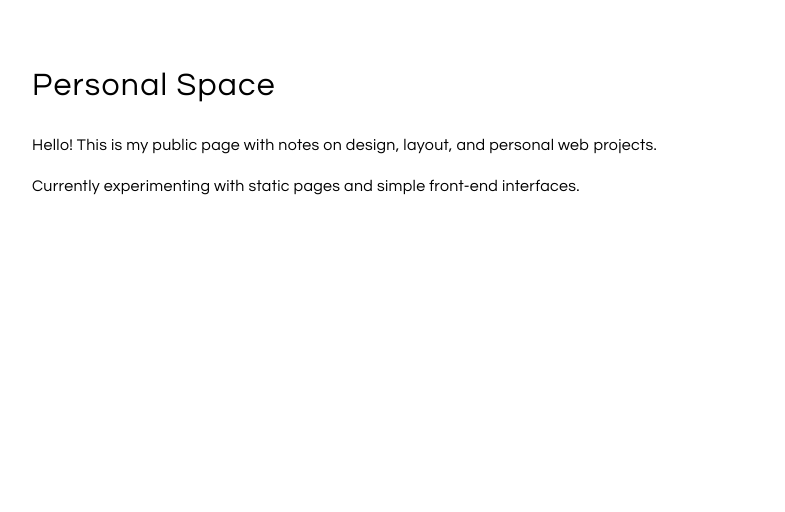
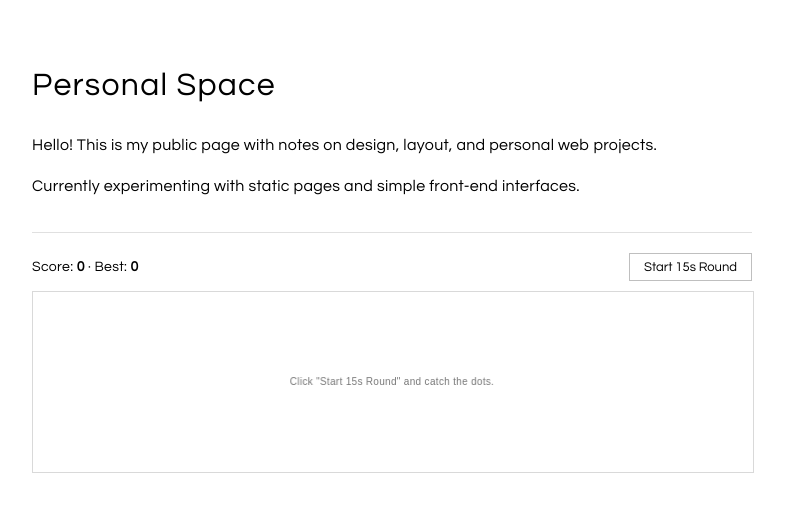
Before and after one commit to mistres-design/bookish-chainsaw, a plain HTML site: page index.html in a window 1280 px wide. Shown: the whole page, without its empty margins (248-1033 px from the left). Drawn offline with Linux system fonts and the light colour scheme.

Commit message:
add index.html

```diff
--- a/index.html
+++ b/index.html
@@ -1,14 +1,176 @@
 <!DOCTYPE html>
 <html lang="en">
 <head>
-  <link rel="stylesheet" href="./font.css">
   <meta charset="UTF-8">
   <meta name="viewport" content="width=device-width, initial-scale=1.0">
   <title>Design &amp; Web Notes</title>
+  <link rel="stylesheet" href="./font.css">
+  <style>
+    .game-box {
+      margin-top: 32px;
+      padding-top: 20px;
+      border-top: 1px solid rgba(0, 0, 0, 0.12);
+    }
+
+    .game-hud {
+      display: flex;
+      justify-content: space-between;
+      align-items: center;
+      margin-bottom: 10px;
+      font-size: 14px;
+    }
+
+    .game-btn {
+      font-family: inherit;
+      font-weight: 300;
+      font-size: 13px;
+      padding: 6px 14px;
+      border: 1px solid rgba(0, 0, 0, 0.25);
+      background: transparent;
+      color: inherit;
+      cursor: pointer;
+    }
+
+    .game-btn:hover {
+      background: rgba(0, 0, 0, 0.05);
+    }
+
+    canvas#dotGame {
+      display: block;
+      width: 100%;
+      height: 180px;
+      border: 1px solid rgba(0, 0, 0, 0.15);
+      cursor: crosshair;
+    }
+  </style>
 </head>
 <body>
   <h1>Personal Space</h1>
   <p>Hello! This is my public page with notes on design, layout, and personal web projects.</p>
   <p>Currently experimenting with static pages and simple front-end interfaces.</p>
+
+  <section class="game-box" aria-label="Mini game">
+    <div class="game-hud">
+      <span>Score: <strong id="scoreVal">0</strong> · Best: <strong id="bestVal">0</strong></span>
+      <button type="button" class="game-btn" id="startBtn">Start 15s Round</button>
+    </div>
+    <canvas id="dotGame"></canvas>
+  </section>
+
+  <script>
+    const canvas = document.getElementById("dotGame");
+    const ctx = canvas.getContext("2d");
+    const scoreEl = document.getElementById("scoreVal");
+    const bestEl = document.getElementById("bestVal");
+    const startBtn = document.getElementById("startBtn");
+
+    let score = 0;
+    let best = Number(localStorage.getItem("ps_best_score") || 0);
+    let timeLeft = 0;
+    let running = false;
+    let target = { x: 100, y: 90, r: 14 };
+    let timerId = null;
+
+    bestEl.textContent = best;
+
+    function resizeCanvas() {
+      const rect = canvas.getBoundingClientRect();
+      const dpr = window.devicePixelRatio || 1;
+      canvas.width = Math.max(1, Math.floor(rect.width * dpr));
+      canvas.height = Math.max(1, Math.floor(rect.height * dpr));
+      ctx.setTransform(dpr, 0, 0, dpr, 0, 0);
+      placeTarget();
+      draw();
+    }
+
+    function placeTarget() {
+      const w = canvas.clientWidth || 600;
+      const h = canvas.clientHeight || 180;
+      const pad = 24;
+      target.x = pad + Math.random() * Math.max(20, w - pad * 2);
+      target.y = pad + Math.random() * Math.max(20, h - pad * 2);
+    }
+
+    function draw() {
+      const w = canvas.clientWidth || 600;
+      const h = canvas.clientHeight || 180;
+      ctx.clearRect(0, 0, w, h);
+
+      if (!running) {
+        ctx.font = "300 14px inherit";
+        ctx.fillStyle = "rgba(0, 0, 0, 0.55)";
+        ctx.textAlign = "center";
+        ctx.fillText(
+          timeLeft === 0 && score > 0
+            ? `Round over — score: ${score}. Click "Start 15s Round" to play again.`
+            : 'Click "Start 15s Round" and catch the dots.',
+          w / 2,
+          h / 2 + 4
+        );
+        return;
+      }
+
+      ctx.beginPath();
+      ctx.arc(target.x, target.y, target.r + 6, 0, Math.PI * 2);
+      ctx.strokeStyle = "rgba(0, 0, 0, 0.16)";
+      ctx.stroke();
+
+      ctx.beginPath();
+      ctx.arc(target.x, target.y, target.r, 0, Math.PI * 2);
+      ctx.fillStyle = "#222";
+      ctx.fill();
+
+      ctx.font = "300 12px inherit";
+      ctx.fillStyle = "rgba(0, 0, 0, 0.5)";
+      ctx.textAlign = "right";
+      ctx.fillText(`${timeLeft}s`, w - 12, 20);
+    }
+
+    function startRound() {
+      clearInterval(timerId);
+      score = 0;
+      timeLeft = 15;
+      running = true;
+      scoreEl.textContent = score;
+      startBtn.textContent = "Restart";
+      placeTarget();
+      draw();
+
+      timerId = setInterval(() => {
+        timeLeft -= 1;
+        if (timeLeft <= 0) {
+          timeLeft = 0;
+          running = false;
+          clearInterval(timerId);
+          startBtn.textContent = "Start 15s Round";
+        }
+        draw();
+      }, 1000);
+    }
+
+    canvas.addEventListener("pointerdown", (e) => {
+      if (!running) return;
+      const rect = canvas.getBoundingClientRect();
+      const x = e.clientX - rect.left;
+      const y = e.clientY - rect.top;
+      const dist = Math.hypot(x - target.x, y - target.y);
+
+      if (dist <= target.r + 10) {
+        score += 1;
+        scoreEl.textContent = score;
+        if (score > best) {
+          best = score;
+          bestEl.textContent = best;
+          localStorage.setItem("ps_best_score", String(best));
+        }
+        placeTarget();
+        draw();
+      }
+    });
+
+    startBtn.addEventListener("click", startRound);
+    window.addEventListener("resize", resizeCanvas);
+    resizeCanvas();
+  </script>
 </body>
 </html>
```
